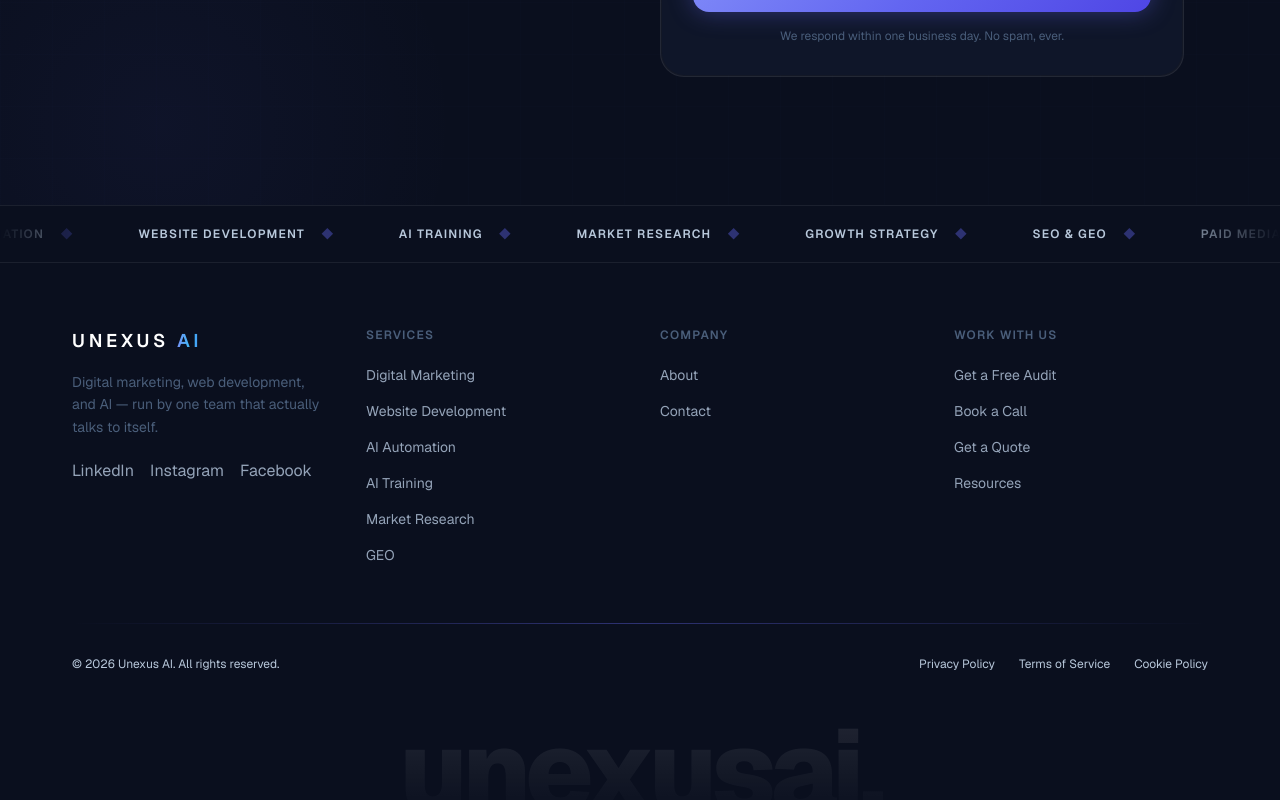
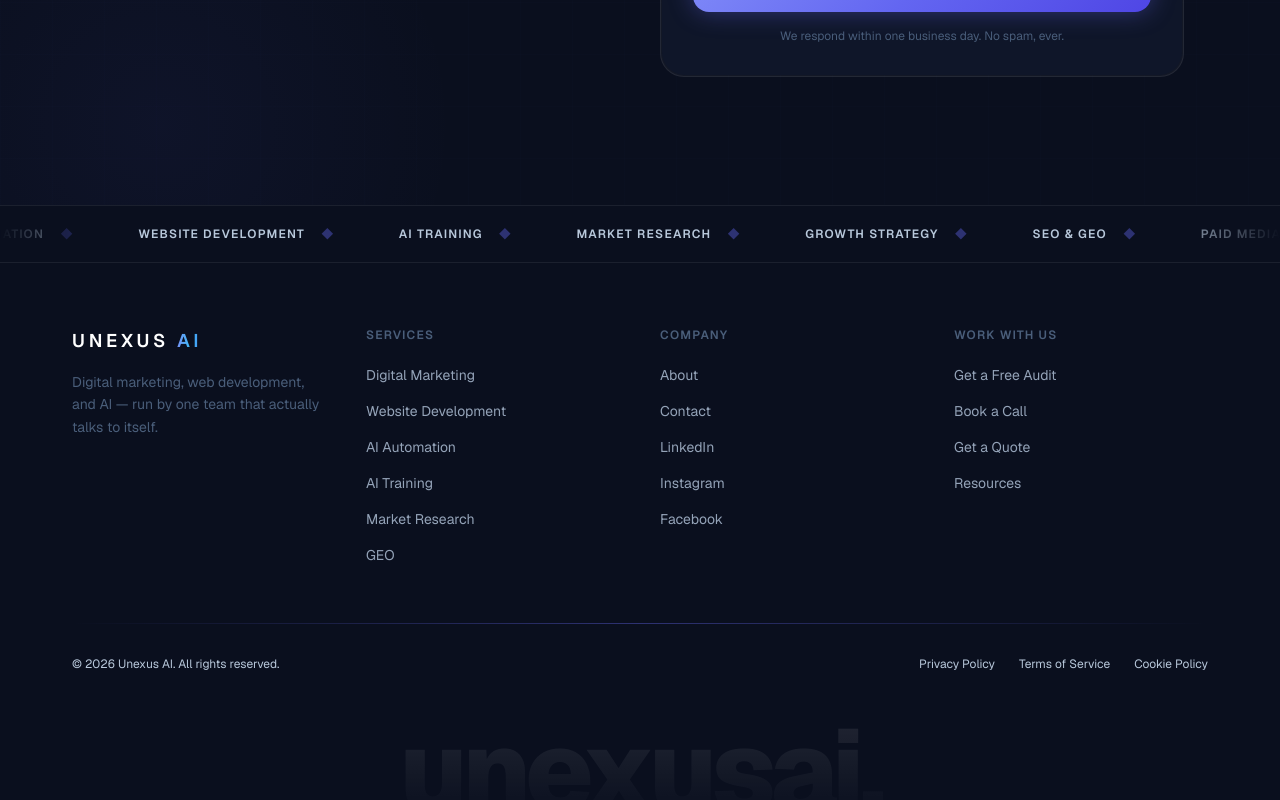
Before and after one commit to issei007-ai/unexusai, a Next.js app: page / in a window 1280 px wide. Shown: the part 8192-8992 px from the top of the page. Built offline with nearby package versions, Linux system fonts and the light colour scheme.

Commit message:
Update Footer.tsx
social links in company section

```diff
--- a/src/components/layout/Footer.tsx
+++ b/src/components/layout/Footer.tsx
@@ -13,6 +13,9 @@
   { title: "Company", links: [
     { label: "About", href: "/about" },
     { label: "Contact", href: "/contact" },
+     { label: "LinkedIn", href: "https://www.linkedin.com/company/unexusai/" },
+  { label: "Instagram", href: "https://www.instagram.com/unexusai" },
+  { label: "Facebook", href: "https://www.facebook.com/unexusai" },
   ]},
   { title: "Work with us", links: [
     { label: "Get a Free Audit", href: "/audit" },
@@ -57,37 +60,7 @@
             <p className="text-sm leading-relaxed" style={{ color:"var(--color-brand-500)" }}>
               Digital marketing, web development, and AI — run by one team that actually talks to itself.
             </p>
-            <div className="flex gap-4 mt-5">
-  <a
-    href="https://www.linkedin.com/company/unexusai/"
-    target="_blank"
-    rel="noopener noreferrer"
-    className="hover:text-white transition-colors"
-    style={{ color:"var(--color-brand-400)" }}
-  >
-    LinkedIn
-  </a>
 
-  <a
-    href="https://www.instagram.com/unexusai"
-    target="_blank"
-    rel="noopener noreferrer"
-    className="hover:text-white transition-colors"
-    style={{ color:"var(--color-brand-400)" }}
-  >
-    Instagram
-  </a>
-
-  <a
-    href="https://www.facebook.com/unexusai"
-    target="_blank"
-    rel="noopener noreferrer"
-    className="hover:text-white transition-colors"
-    style={{ color:"var(--color-brand-400)" }}
-  >
-    Facebook
-  </a>
-</div>
           </ScrollReveal>
 
           {FOOTER_COLS.map((col, ci) => (
```
